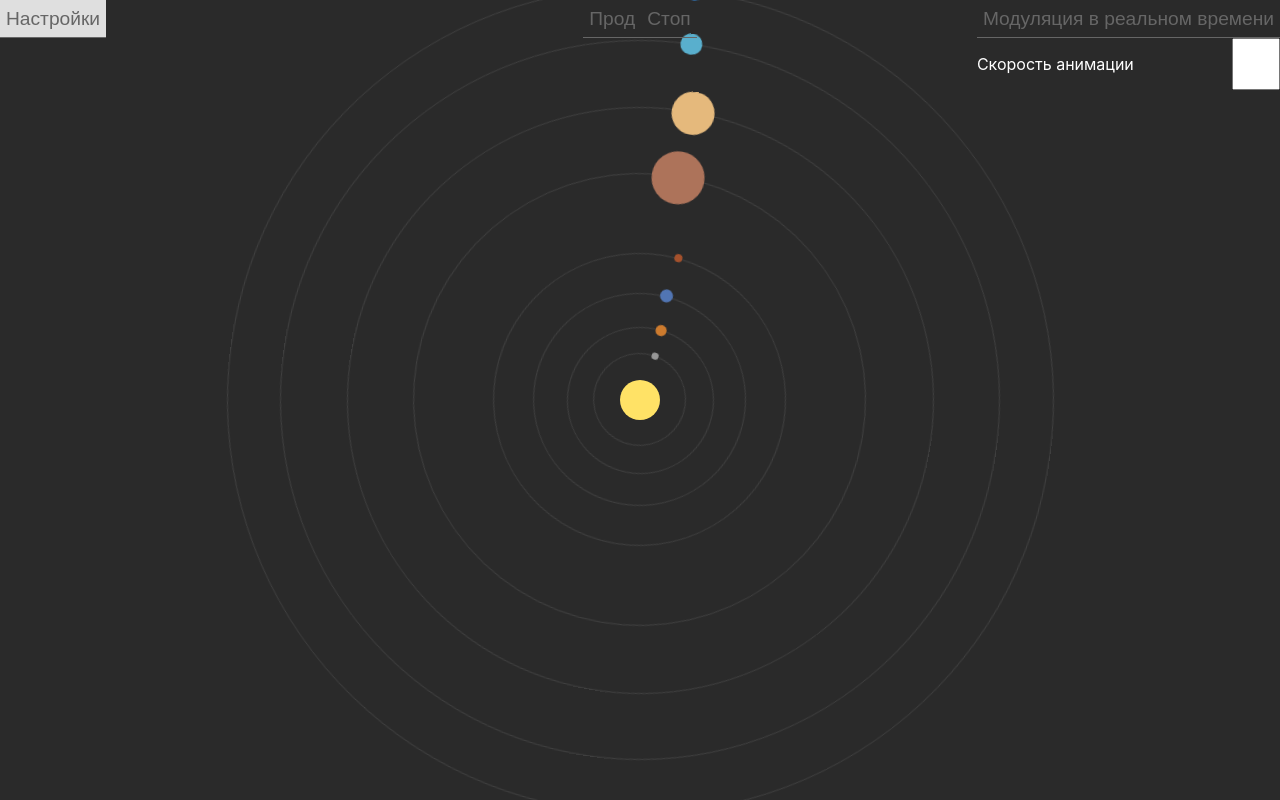
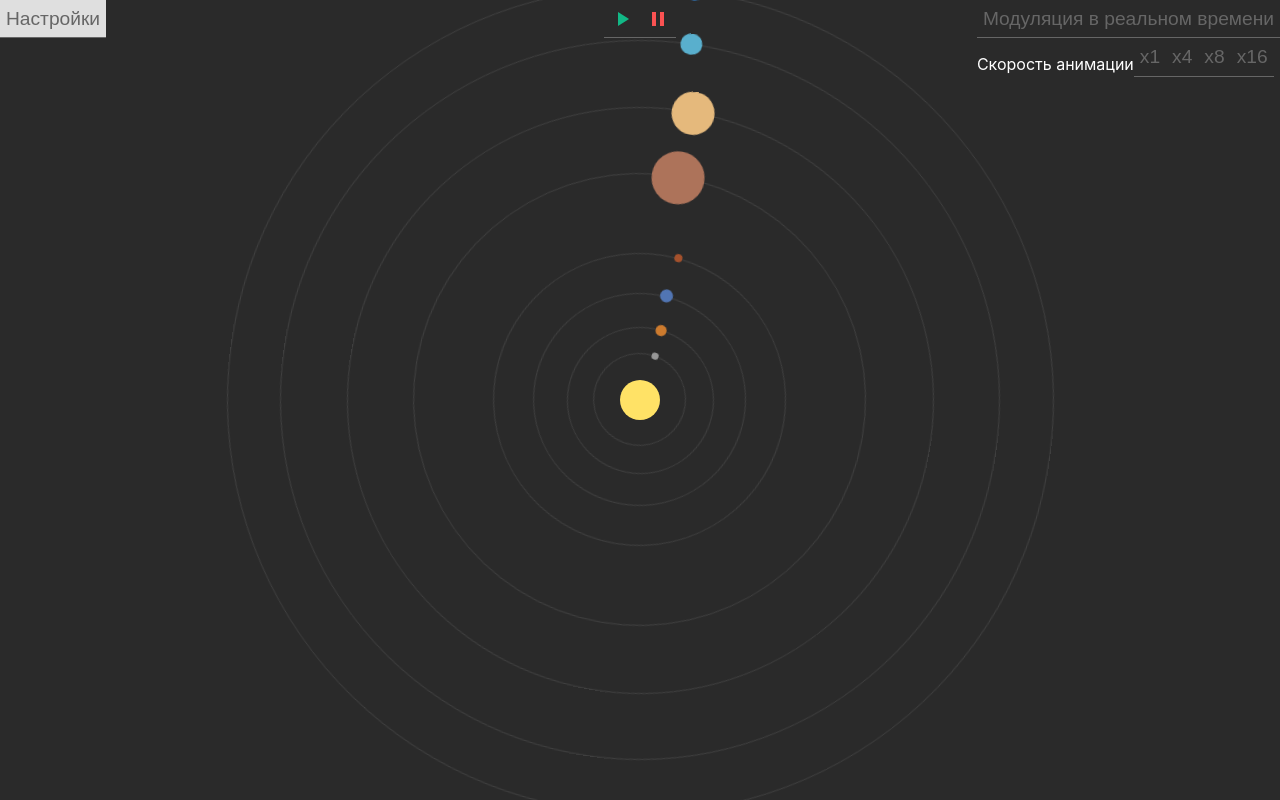
Before and after one commit to Shevja/solar-system, a React (Create React App) app: page / in a window 1280 px wide. Built offline with nearby package versions, Linux system fonts and the light colour scheme.

Commit message:
added icons for control button modulation (play and stop),

```diff
--- a/src/components/assets/controlTools.css
+++ b/src/components/assets/controlTools.css
@@ -23,6 +23,8 @@
 }
 
 .control-tool button {
+    display: flex;
+    align-items: center;
     color: #666666;
     background-color: transparent;
     border: 0;
--- a/src/components/assets/planet.css
+++ b/src/components/assets/planet.css
@@ -22,6 +22,7 @@
 .planet {
     position: absolute;
     border-radius: 50%;
+    transition: .2s;
 }
 
 #sun {
@@ -35,10 +36,6 @@
     width: 7em;
     height: 7em;
     animation-duration: 100s;
-}
-
-#jupiter-tail {
-    width: 20em;
 }
 
 #mercury {
--- a/src/components/assets/solarSystemModulationContainer.css
+++ b/src/components/assets/solarSystemModulationContainer.css
@@ -52,19 +52,17 @@
 }
 
 .planet-zoom {
-    transition: .2s;
-    animation: zoomIn 1s linear;
+    width: 40em;
+    height: 40em;
+    /* transform: scale(7); */
+    animation: zoomInPlanet .2s linear;
 }
 
-@keyframes zoomIn {
+@keyframes zoomInPlanet {
     from {
         transform: scale(1);
-        top: -26px;
-        /* transform: rotate(0deg); */
     }
     to {
-        /* transform: rotate(360deg); */
-        transform: scale(7);
-        top: -20px;
+        transform: scale(2);
     }
 }
--- a/src/components/elements/controlTools.jsx
+++ b/src/components/elements/controlTools.jsx
@@ -1,5 +1,7 @@
 import React from "react";
 import '../assets/controlTools.css'
+import playIcon from '../assets/icons/play.png'
+import pauseIcon from '../assets/icons/pause.png'
 
 const ControlTools = () => {
     return (
@@ -7,13 +9,48 @@ const ControlTools = () => {
             <button id="settings">Настройки</button>
             <div className="modulation-modifier">
                 <button onClick={() => {
-                    console.log('sadqa')
+                    console.log('Модуляция в реальном времени')
                 }}>
                     Модуляция в реальном времени
                 </button>
-                <div style={{display: 'flex', justifyContent: 'space-between', color: 'white'}}>
+                <div style={{ display: 'flex', color: 'white' }}>
                     <p>Скорость анимации</p>
-                    <input type="number" min={1} max={2} />
+                    <button onClick={() => {
+                        const orbits = document.getElementsByClassName('planet-orbit');
+                        for (let index = 0; index < orbits.length; index++) {
+                            orbits[index].getAnimations()[0].playbackRate = 1
+                        }
+                    }}
+                    >
+                        x1
+                    </button>
+                    <button onClick={() => {
+                        const orbits = document.getElementsByClassName('planet-orbit');
+                        for (let index = 0; index < orbits.length; index++) {
+                            orbits[index].getAnimations()[0].playbackRate = 4
+                        }
+                    }}
+                    >
+                        x4
+                    </button>
+                    <button onClick={() => {
+                        const orbits = document.getElementsByClassName('planet-orbit');
+                        for (let index = 0; index < orbits.length; index++) {
+                            orbits[index].getAnimations()[0].playbackRate = 8
+                        }
+                    }}
+                    >
+                        x8
+                    </button>
+                    <button onClick={() => {
+                        const orbits = document.getElementsByClassName('planet-orbit');
+                        for (let index = 0; index < orbits.length; index++) {
+                            orbits[index].getAnimations()[0].playbackRate = 16
+                        }
+                    }}
+                    >
+                        x16
+                    </button>
                 </div>
             </div>
             <div className="modulation-control">
@@ -22,13 +59,13 @@ const ControlTools = () => {
                     for (let index = 0; index < orbits.length; index++) {
                         orbits[index].classList.remove('planet-orbit-animation-paused')
                     }
-                }}> Прод </button>
+                }}><img src={playIcon} alt="Продолжить" /></button>
                 <button onClick={() => {
                     const orbits = document.getElementsByClassName('planet-orbit')
                     for (let index = 0; index < orbits.length; index++) {
                         orbits[index].classList.add('planet-orbit-animation-paused')
                     }
-                }}>Стоп</button>
+                }}><img src={pauseIcon} alt="Пауза" /></button>
             </div>
         </div>
     );
```
Also changed, not shown: src/components/assets/icons/pause.png (added), src/components/assets/icons/play.png.
